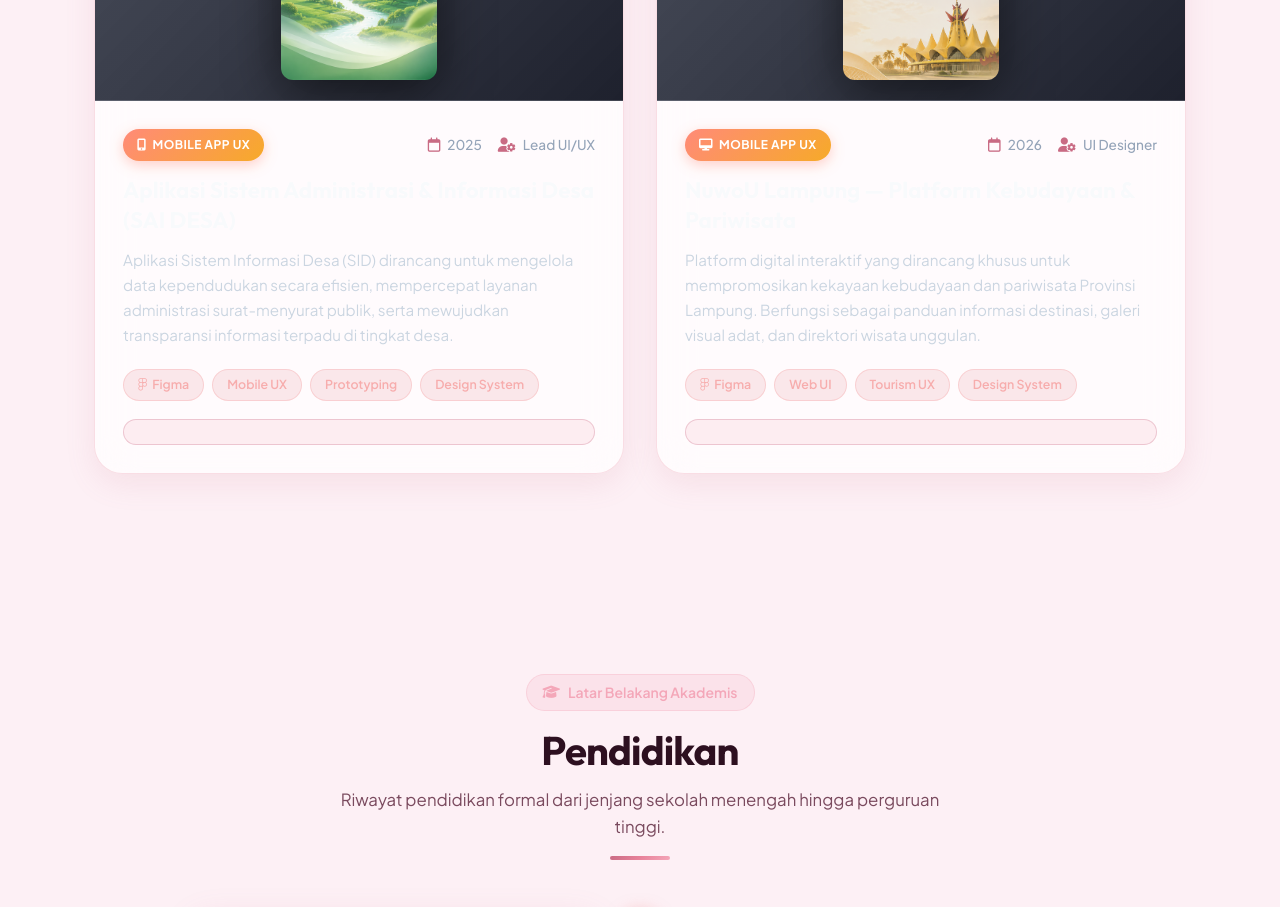
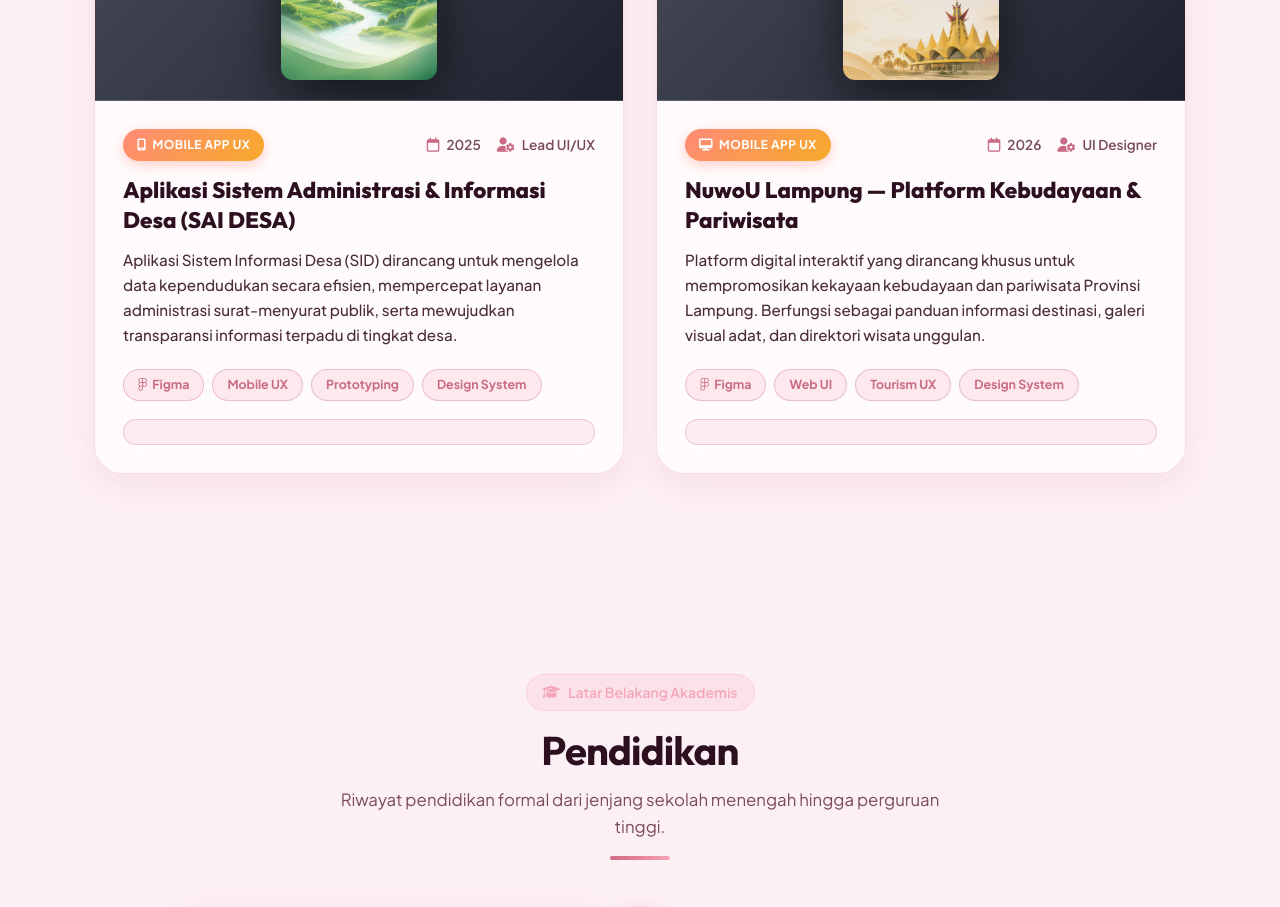
Before and after one commit to nabila-ship-it/Portofolio-Nabila, a plain HTML site: page index.html in a window 1280 px wide. Shown: the part 2980-3887 px from the top of the page. Drawn offline with Linux system fonts and the light colour scheme.

Commit message:
Fix project card text contrast for light theme

```diff
--- a/style.css
+++ b/style.css
@@ -1074,8 +1074,8 @@ button, input, select, textarea {
     align-items: center;
     gap: 16px;
     font-size: 0.85rem;
-    color: #94a3b8;
-    font-weight: 500;
+    color: #7a4a5e;
+    font-weight: 600;
 }
 
 .project-meta span {
@@ -1085,28 +1085,29 @@ button, input, select, textarea {
 }
 
 .project-meta i {
-    color: var(--primary-cyan);
+    color: #c96b84;
     font-size: 0.9rem;
 }
 
 .project-title {
     font-size: 1.4rem;
-    font-weight: 700;
-    color: #f8fafc;
+    font-weight: 800;
+    color: #2d1020;
     margin-bottom: 12px;
     line-height: 1.35;
     transition: color 0.3s ease;
 }
 
 .project-card:hover .project-title {
-    color: #ffa292;
+    color: #c96b84;
 }
 
 .project-summary {
     font-size: 0.95rem;
-    color: #cbd5e1;
+    color: #4a2c3a;
     margin-bottom: 22px;
     line-height: 1.65;
+    font-weight: 500;
 }
 
 .project-tags {
@@ -1120,11 +1121,11 @@ button, input, select, textarea {
 .tag {
     padding: 5px 14px;
     border-radius: var(--radius-full);
-    background: rgba(212, 80, 96, 0.12);
-    border: 1px solid rgba(242, 145, 145, 0.28);
+    background: rgba(232, 130, 154, 0.16);
+    border: 1px solid rgba(201, 107, 132, 0.35);
     font-size: 0.775rem;
-    color: #F7ADAD;
-    font-weight: 600;
+    color: #c96b84;
+    font-weight: 700;
     display: inline-flex;
     align-items: center;
     gap: 5px;
@@ -1132,9 +1133,9 @@ button, input, select, textarea {
 }
 
 .project-card:hover .tag {
-    background: rgba(212, 80, 96, 0.2);
-    border-color: rgba(247, 173, 173, 0.5);
-    color: #ffffff;
+    background: rgba(201, 107, 132, 0.25);
+    border-color: rgba(201, 107, 132, 0.5);
+    color: #a84761;
 }
 
 .btn-figma-card {
```
